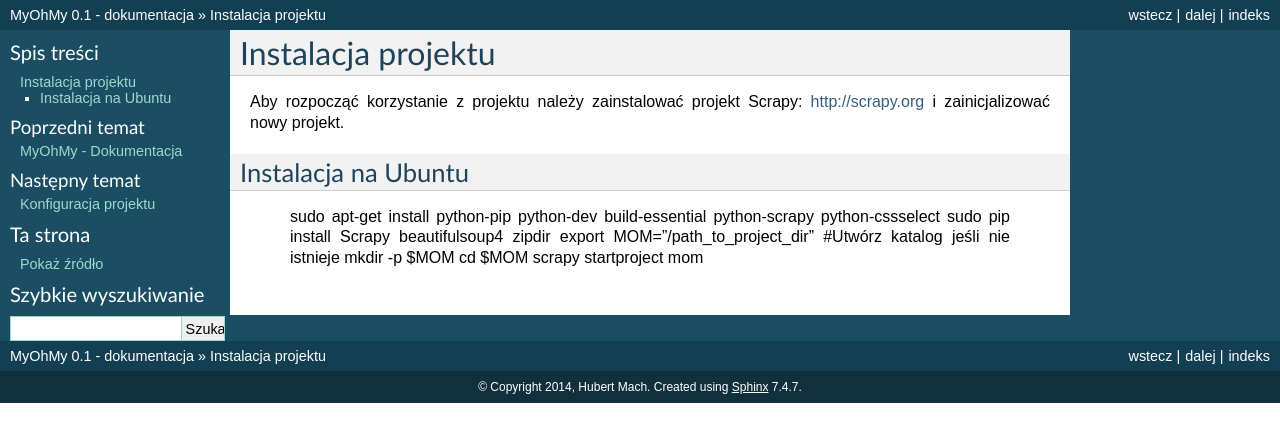
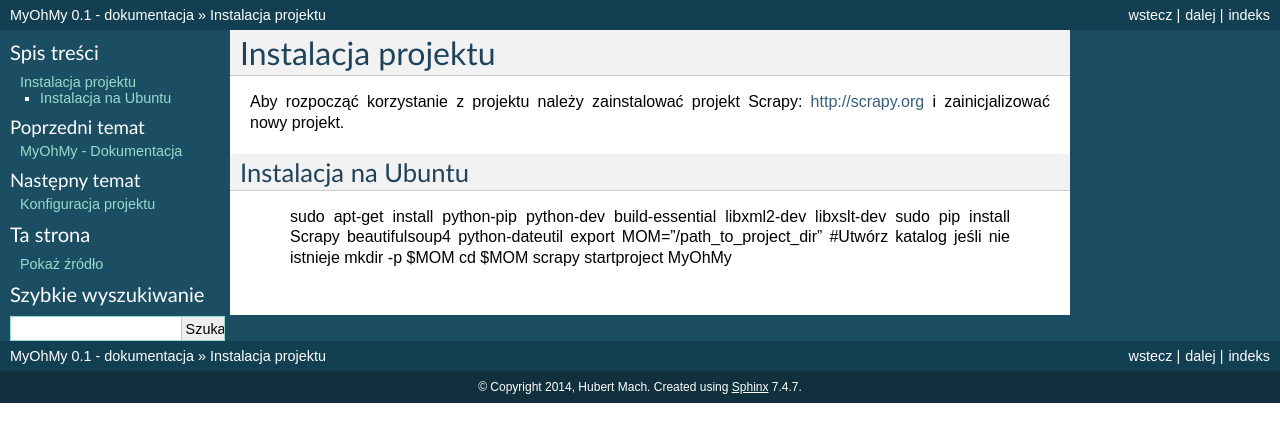
Before and after one commit to ExMachinaPL/MyOhMy, a Sphinx documentation site: the page built from docs/topics/install.rst, in a window 1280 px wide. Shown: the top 442 px of the page. Built offline with Sphinx 7.4.7, drawn with Linux system fonts in a browser that asks for light colours.

Commit message:
Documentation update

```diff
--- a/docs/topics/install.rst
+++ b/docs/topics/install.rst
@@ -9,10 +9,10 @@ Aby rozpocząć korzystanie z projektu należy zainstalować projekt Scrapy: htt
 Instalacja na Ubuntu
 ------------------------------
 
- sudo apt-get install python-pip python-dev build-essential python-scrapy python-cssselect
- sudo pip install Scrapy beautifulsoup4 zipdir
+ sudo apt-get install python-pip python-dev build-essential libxml2-dev libxslt-dev
+ sudo pip install Scrapy beautifulsoup4 python-dateutil
  export MOM="/path_to_project_dir"
  #Utwórz katalog jeśli nie istnieje
  mkdir -p $MOM
  cd $MOM
- scrapy startproject mom
+ scrapy startproject MyOhMy
```
